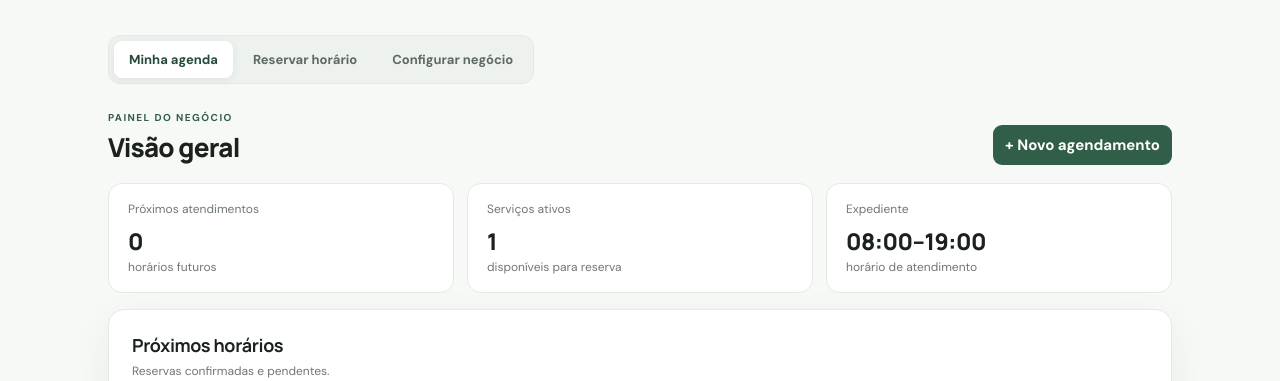
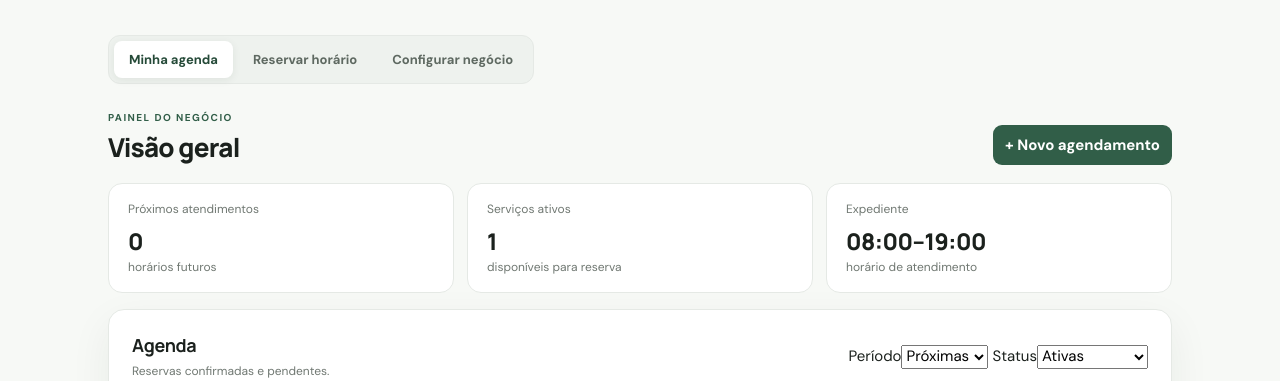
Before and after one commit to HelioConde/agendaleve, a plain HTML site: page index.html in a window 1280 px wide. Shown: the part 419-800 px from the top of the page. Drawn offline with nearby package versions, Linux system fonts and the light colour scheme.

Commit message:
feat: add agenda filters and booking workflow actions

```diff
--- a/index.html
+++ b/index.html
@@ -83,7 +83,13 @@
           <article class="stat-card"><span>Expediente</span><strong id="stat-hours">—</strong><small>horário de atendimento</small></article>
         </div>
         <section class="panel">
-          <div class="panel-heading"><div><h3>Próximos horários</h3><p>Reservas confirmadas e pendentes.</p></div></div>
+          <div class="panel-heading agenda-panel-heading">
+            <div><h3>Agenda</h3><p id="booking-filter-count">Reservas confirmadas e pendentes.</p></div>
+            <div class="agenda-filters" aria-label="Filtros da agenda">
+              <label><span>Período</span><select id="booking-date-filter"><option value="upcoming">Próximas</option><option value="today">Hoje</option><option value="past">Passadas</option><option value="all">Todas</option></select></label>
+              <label><span>Status</span><select id="booking-status-filter"><option value="active">Ativas</option><option value="pending">Pendentes</option><option value="confirmed">Confirmadas</option><option value="completed">Concluídas</option><option value="cancelled">Canceladas</option><option value="all">Todos</option></select></label>
+            </div>
+          </div>
           <div class="items" id="booking-list"></div>
         </section>
       </section>
```
